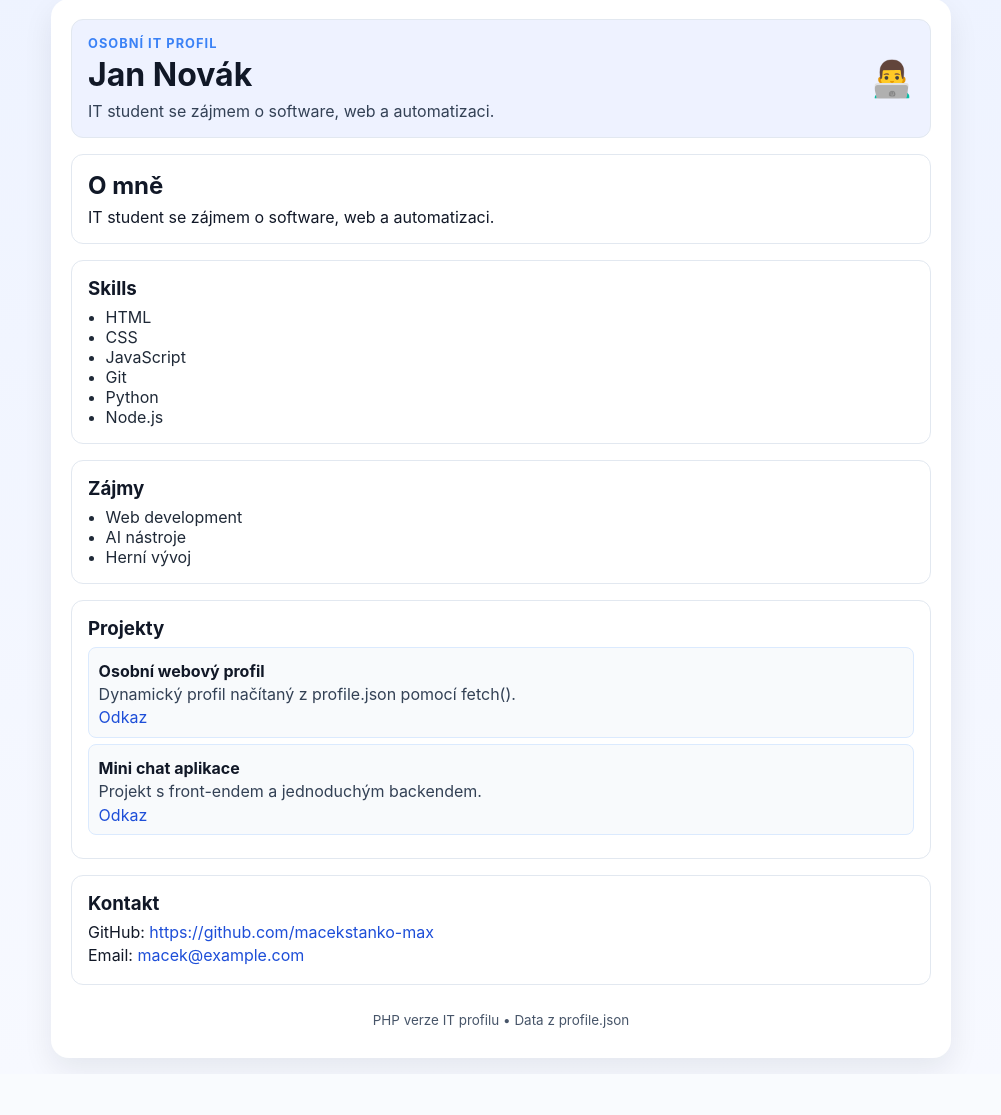
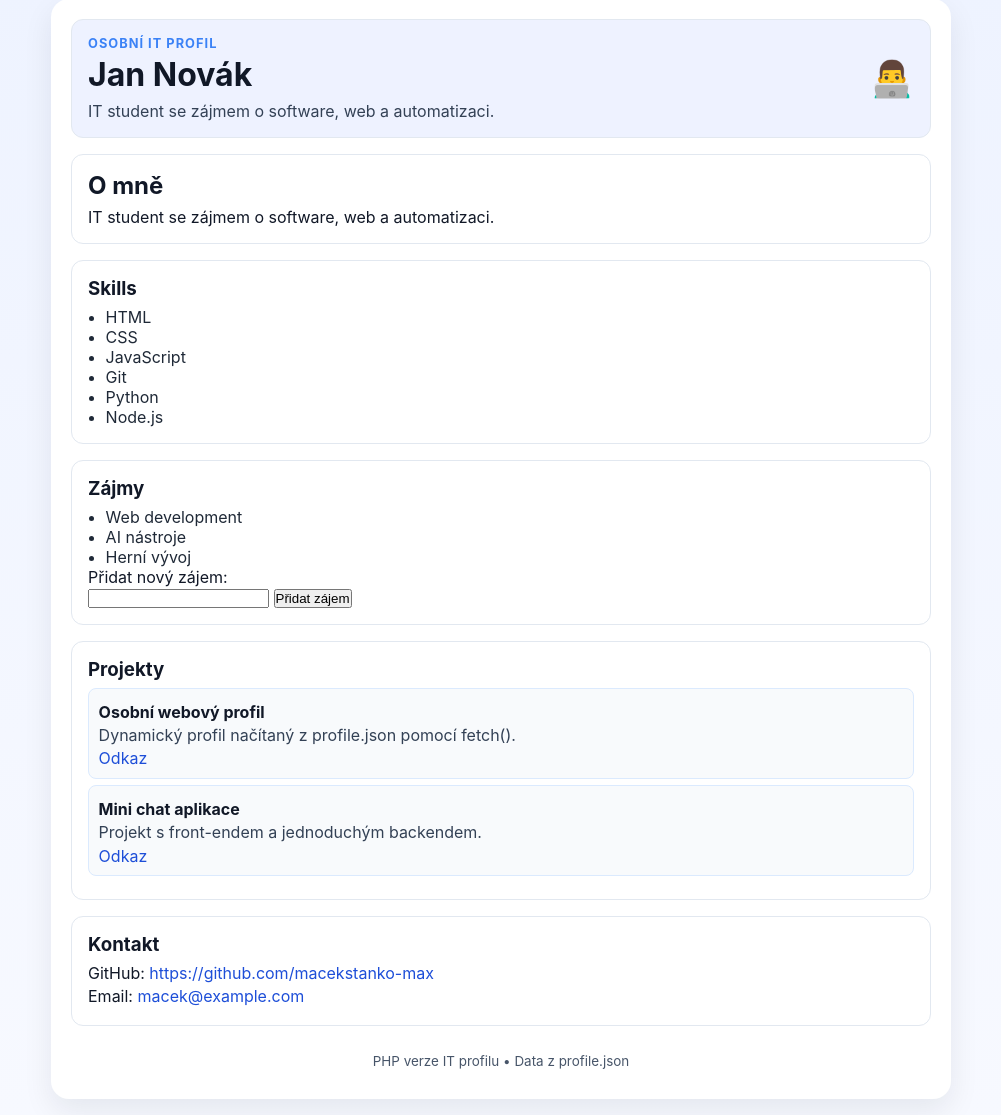
Before and after one commit to macekstanko-max/random, a PHP site: page / in a window 1280 px wide. Shown: the part 17-1132 px from the top of the page, without its empty margins (139-1140 px from the left). Before the commit the page ends 1085 px from the top, so only its background shows below. Run offline with PHP 8.4, Linux system fonts and the light colour scheme.

Commit message:
feat(php): add interest form and messages

```diff
--- a/index.php
+++ b/index.php
@@ -1,16 +1,47 @@
 <?php
+$message = '';
+$messageType = '';
+
 $raw = file_get_contents(__DIR__ . '/profile.json');
 $data = json_decode($raw, true);
 if ($data === null) {
     $data = [];
 }
-$name = isset($data['name']) ? htmlspecialchars($data['name']) : 'Neznámý';
-$description = isset($data['description']) ? htmlspecialchars($data['description']) : 'IT student.';
+
 $skills = isset($data['skills']) && is_array($data['skills']) ? $data['skills'] : [];
 $interests = isset($data['interests']) && is_array($data['interests']) ? $data['interests'] : [];
 $projects = isset($data['projects']) && is_array($data['projects']) ? $data['projects'] : [];
+
+if ($_SERVER['REQUEST_METHOD'] === 'POST' && isset($_POST['new_interest'])) {
+    $newInterest = trim($_POST['new_interest']);
+    if ($newInterest === '') {
+        $message = 'Pole nesmí být prázdné.';
+        $messageType = 'error';
+    } else {
+        $normalized = strtolower($newInterest);
+        $loweredInterests = array_map('strtolower', $interests);
+        if (in_array($normalized, $loweredInterests, true)) {
+            $message = 'Tento zájem už existuje.';
+            $messageType = 'error';
+        } else {
+            $interests[] = $newInterest;
+            $data['interests'] = $interests;
+            $saved = file_put_contents(__DIR__ . '/profile.json', json_encode($data, JSON_PRETTY_PRINT | JSON_UNESCAPED_UNICODE));
+            if ($saved !== false) {
+                $message = 'Zájem byl úspěšně přidán.';
+                $messageType = 'success';
+            } else {
+                $message = 'Chyba při ukládání do profile.json.';
+                $messageType = 'error';
+            }
+        }
+    }
+}
+
+$name = isset($data['name']) ? htmlspecialchars($data['name']) : 'Neznámý';
+$description = isset($data['description']) ? htmlspecialchars($data['description']) : 'IT student.';
 $github = isset($data['github']) ? htmlspecialchars($data['github']) : '#';
-$email = isset($data['email']) ? htmlspecialchars($data['email']) : 'mailto:example@example.com';
+$email = isset($data['email']) ? htmlspecialchars($data['email']) : 'example@example.com';
 ?>
 <!doctype html>
 <html lang="cs">
@@ -47,6 +78,9 @@ $email = isset($data['email']) ? htmlspecialchars($data['email']) : 'mailto:exam
 
     <section class="card">
       <h3>Zájmy</h3>
+      <?php if (!empty($message)): ?>
+        <p class="<?php echo $messageType; ?>"><?php echo htmlspecialchars($message); ?></p>
+      <?php endif; ?>
       <?php if (count($interests) > 0): ?>
         <ul>
           <?php foreach ($interests as $interest): ?>
@@ -56,6 +90,13 @@ $email = isset($data['email']) ? htmlspecialchars($data['email']) : 'mailto:exam
       <?php else: ?>
         <p>Žádné zájmy k zobrazení.</p>
       <?php endif; ?>
+      <form method="POST" class="interest-form">
+        <label for="new_interest">Přidat nový zájem:</label>
+        <div class="form-row">
+          <input type="text" name="new_interest" id="new_interest" required>
+          <button type="submit">Přidat zájem</button>
+        </div>
+      </form>
     </section>
 
     <section class="card">
```
